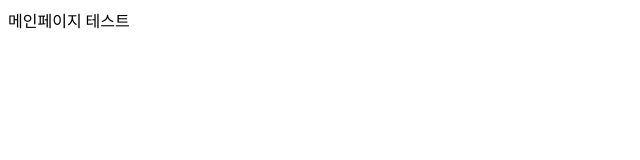
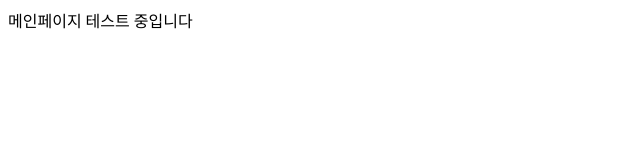
Before and after one commit to wecode-bootcamp-korea/justcode-6-1st-osamloc-front, a React (Create React App) app: page / in a window 1280 px wide. Shown: the top 160 px of the page, without its empty margins (0-640 px from the left). Built offline with nearby package versions, Linux system fonts and the light colour scheme.

Commit message:
[add]: Main 초기세팅

```diff
--- a/src/pages/Main/Main.js
+++ b/src/pages/Main/Main.js
@@ -1,7 +1,9 @@
 import React from 'react';
 
 function Main() {
-  return <div>메인페이지 테스트</div>;
+  return (
+    <>메인페이지 테스트 중입니다</>
+  );
 }
 
 export default Main;
```
Also changed, not shown: src/pages/Main/main.scss (added), 1 other file (tests, documents, lock files or other folders).
